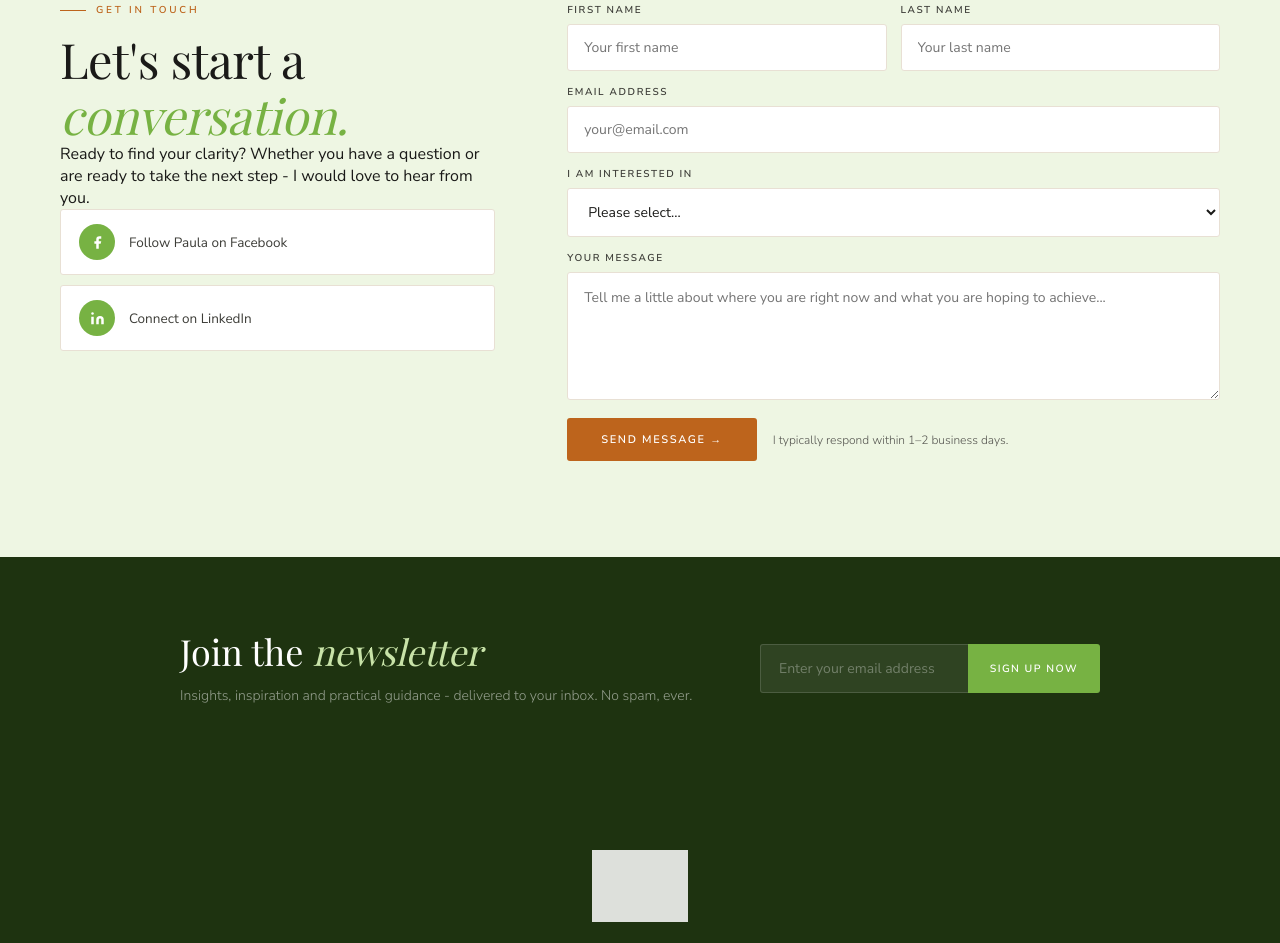
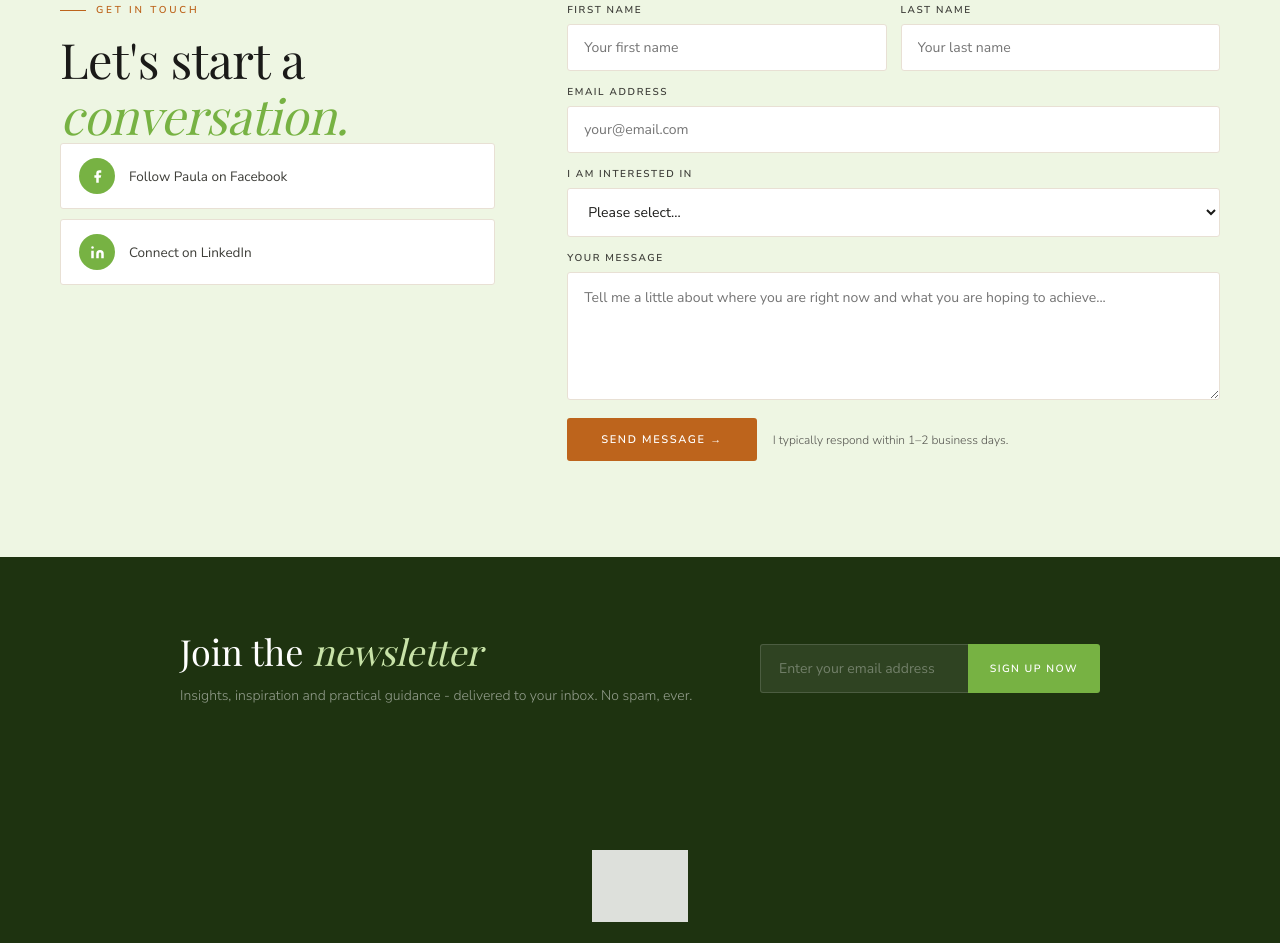
Before and after one commit to jubrilzy/paula, a website: page index.html in a window 1280 px wide. Shown: the part 4841-5784 px from the top of the page. Drawn offline with nearby package versions, Linux system fonts and the light colour scheme; grey boxes are pictures that could not be loaded; a web font is replaced by a local one.

Commit message:
Update index.html

```diff
--- a/index.html
+++ b/index.html
@@ -593,7 +593,6 @@ footer{background:#1e3310;color:rgba(255,255,255,.68);padding:70px 40px 34px}
       <div class="rl">
         <div class="ov">Get in touch</div>
         <h2 class="dsp">Let's start a<br><em>conversation.</em></h2>
-        <p>Ready to find your clarity? Whether you have a question or are ready to take the next step - I would love to hear from you.</p>
         <a class="con-link" href="https://www.facebook.com/ExamsOfficers" target="_blank">
           <span class="con-ico"><svg viewBox="0 0 24 24"><path d="M18 2h-3a5 5 0 00-5 5v3H7v4h3v8h4v-8h3l1-4h-4V7a1 1 0 011-1h3z"/></svg></span>
           Follow Paula on Facebook
```
